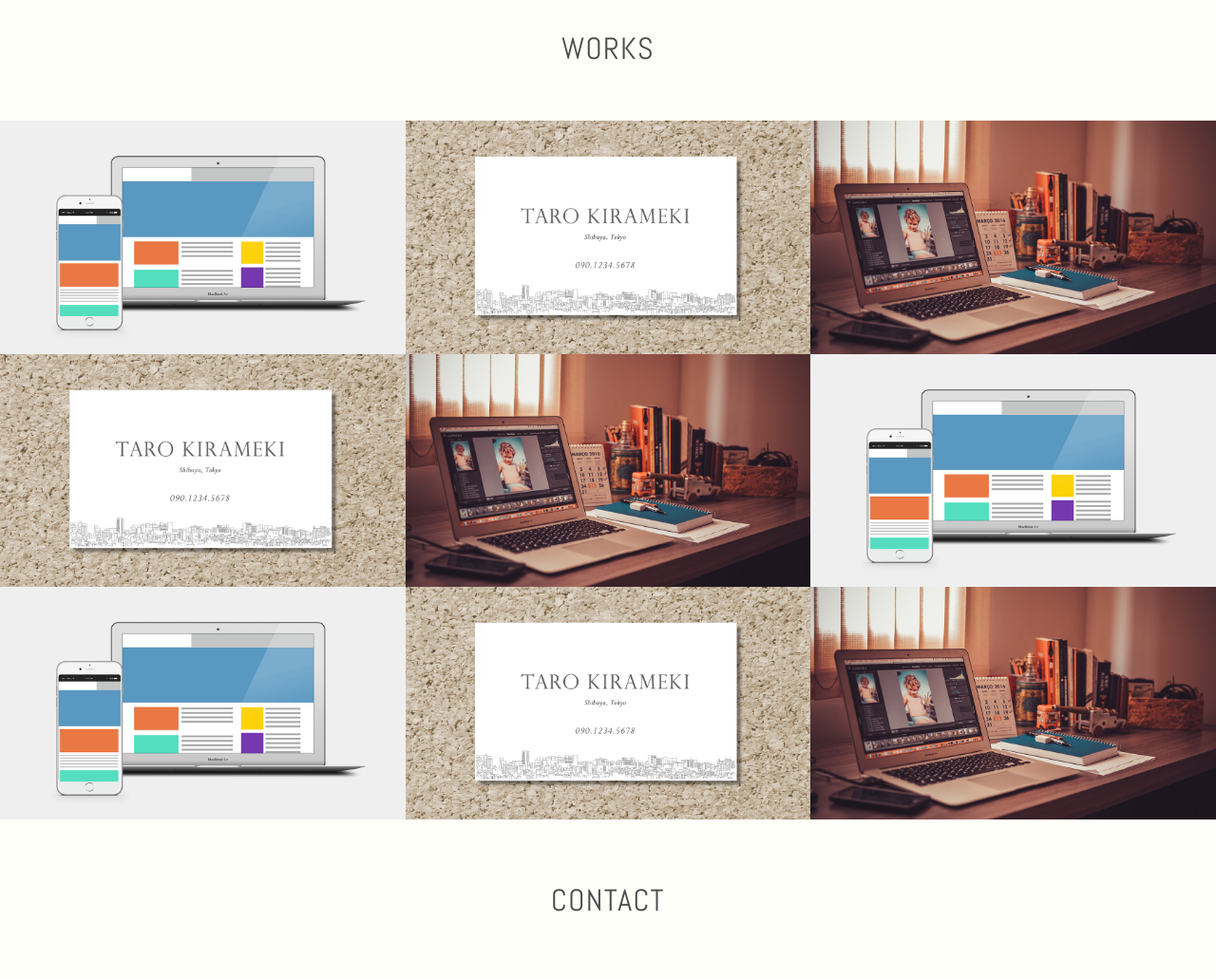
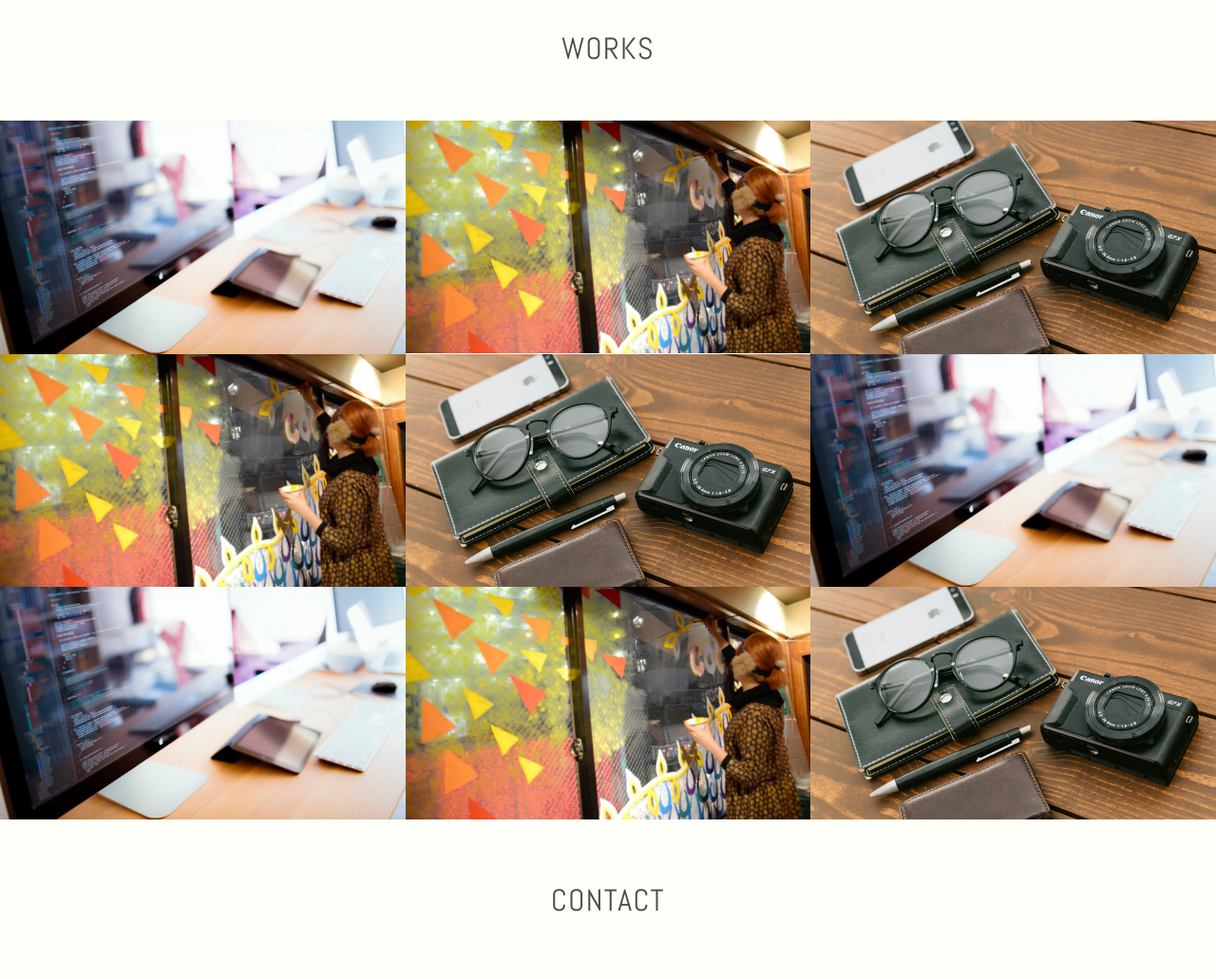
Before and after one commit to picorin2552/picorin2552.github.io, a plain HTML site: page index.html in a window 1280 px wide. Shown: the part 1020-2051 px from the top of the page at 95% size. Drawn offline with nearby package versions, Linux system fonts and the light colour scheme.

Commit message:
kadai-customize-portfolio

```diff
--- a/index.html
+++ b/index.html
@@ -36,55 +36,55 @@
       </section><!--works-->
       <section id="works">
         <h2 class="text-center">Works</h2>
-        <div class="works-box"><a href="#"><img src="./images/img_work_site.png" alt="株式会社きらめき コーポレートサイト様 Webサイトデザイン">
+        <div class="works-box"><a href="#"><img src="./images/img_work_pc.jpg" alt="佐々木宙絵　仕事部屋画像">
             <div class="works-box-inner">
               <div class="text-center">
                 <h3>株式会社きらめき コーポレートサイト</h3><small>2016.04.20</small><span class="button-readmore">Read More</span>
               </div>
             </div></a></div>
-        <div class="works-box"><a href="#"><img src="./images/img_work_card.jpg" alt="きらめき花子様 名刺デザイン">
+        <div class="works-box"><a href="#"><img src="./images/img_work_paint.jpg" alt="佐々木宙絵　ペイント画像">
             <div class="works-box-inner">
               <div class="text-center">
                 <h3>きらめき花子様 名刺</h3><small>2016.04.20</small><span class="button-readmore">Read More</span>
               </div>
             </div></a></div>
-        <div class="works-box"><a href="#"><img src="./images/img_work_blog.jpg" alt="WordPressオリジナルテーマ">
+        <div class="works-box"><a href="#"><img src="./images/img_work_camera.jpg" alt="佐々木宙絵　カメラ画像">
             <div class="works-box-inner">
               <div class="text-center">
                 <h3>ブログデザイン</h3><small>2016.04.20</small><span class="button-readmore">Read More</span>
               </div>
             </div></a></div>
-        <div class="works-box"><a href="#"><img src="./images/img_work_card.jpg" alt="きらめき花子様 名刺デザイン">
+        <div class="works-box"><a href="#"><img src="./images/img_work_paint.jpg" alt="佐々木宙絵　ペイント画像">
             <div class="works-box-inner">
               <div class="text-center">
                 <h3>きらめき花子様 名刺</h3><small>2016.04.20</small><span class="button-readmore">Read More</span>
               </div>
             </div></a></div>
-        <div class="works-box"><a href="#"><img src="./images/img_work_blog.jpg" alt="WordPressオリジナルテーマ">
+        <div class="works-box"><a href="#"><img src="./images/img_work_camera.jpg" alt="佐々木宙絵　カメラ画像">
             <div class="works-box-inner">
               <div class="text-center">
                 <h3>ブログデザイン</h3><small>2016.04.20</small><span class="button-readmore">Read More</span>
               </div>
             </div></a></div>
-        <div class="works-box"><a href="#"><img src="./images/img_work_site.png" alt="株式会社きらめき コーポレートサイト様 Webサイトデザイン">
+        <div class="works-box"><a href="#"><img src="./images/img_work_pc.jpg" alt="佐々木宙絵　仕事部屋画像">
             <div class="works-box-inner">
               <div class="text-center">
                 <h3>株式会社きらめき コーポレートサイト</h3><small>2016.04.20</small><span class="button-readmore">Read More</span>
               </div>
             </div></a></div>
-         <div class="works-box"><a href="#"><img src="./images/img_work_site.png" alt="株式会社きらめき コーポレートサイト様 Webサイトデザイン">
+         <div class="works-box"><a href="#"><img src="./images/img_work_pc.jpg" alt="佐々木宙絵　仕事部屋画像">
             <div class="works-box-inner">
               <div class="text-center">
                 <h3>株式会社きらめき コーポレートサイト</h3><small>2016.04.20</small><span class="button-readmore">Read More</span>
               </div>
             </div></a></div>
-          <div class="works-box"><a href="#"><img src="./images/img_work_card.jpg" alt="きらめき花子様 名刺デザイン">
+          <div class="works-box"><a href="#"><img src="./images/img_work_paint.jpg" alt="佐々木宙絵　ペイント画像">
             <div class="works-box-inner">
               <div class="text-center">
                 <h3>きらめき花子様 名刺</h3><small>2016.04.20</small><span class="button-readmore">Read More</span>
               </div>
             </div></a></div>
-           <div class="works-box"><a href="#"><img src="./images/img_work_blog.jpg" alt="WordPressオリジナルテーマ">
+           <div class="works-box"><a href="#"><img src="./images/img_work_camera.jpg" alt="佐々木宙絵　カメラ画像">
             <div class="works-box-inner">
               <div class="text-center">
                 <h3>ブログデザイン</h3><small>2016.04.20</small><span class="button-readmore">Read More</span>
```
Also changed, not shown: images/img_profile.jpg, images/img_work_blog.jpg (deleted), images/img_work_camera.jpg (added), images/img_work_card.jpg (deleted), images/img_work_paint.jpg (added), images/img_work_pc.jpg (added), images/img_work_site.png (deleted).
